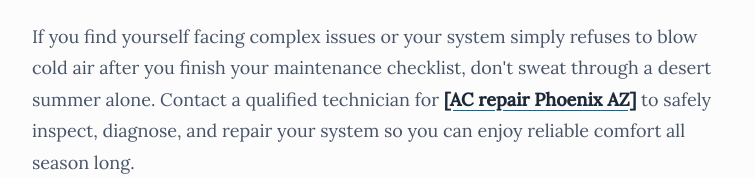
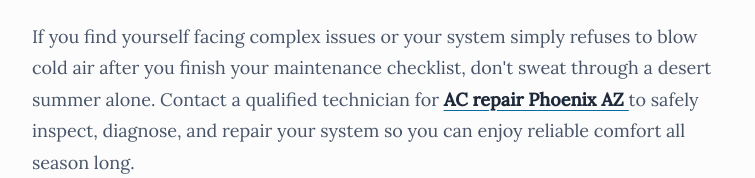
Before and after one commit to localhvacspecialist/The-Ultimate-DIY-AC-Maintenance-Checklist-Before-Summer-Hits, a plain HTML site: page index.html in a window 1280 px wide. Shown: the part 6575-6753 px from the top of the page, without its empty margins (262-1017 px from the left). Drawn offline with Linux system fonts and the light colour scheme.

Commit message:
Update index.html

```diff
--- a/index.html
+++ b/index.html
@@ -407,7 +407,9 @@
                 <li><strong>Deep Internal Component Cleaning:</strong> Cleaning the indoor evaporator coil or servicing the blower motor assembly involves dismantling parts of your indoor air handler unit, which is best left to experienced technicians.</li>
             </ul>
 
-            <p>If you find yourself facing complex issues or your system simply refuses to blow cold air after you finish your maintenance checklist, don't sweat through a desert summer alone. Contact a qualified technician for <span class="target-kw">[AC repair Phoenix AZ]</span> to safely inspect, diagnose, and repair your system so you can enjoy reliable comfort all season long.</p>
+            <p>If you find yourself facing complex issues or your system simply refuses to blow cold air after you finish your maintenance checklist, don't sweat through a desert summer alone. Contact a qualified technician for <span class="target-kw"><a href="https://localhvacspecialists.com/ac-repair-phoenix/" class="target-kw" title="AC Repair Phoenix AZ">
+    AC repair Phoenix AZ
+</a></span> to safely inspect, diagnose, and repair your system so you can enjoy reliable comfort all season long.</p>
 
             <h2>Summary Checklist for Busy Homeowners</h2>
 
```
